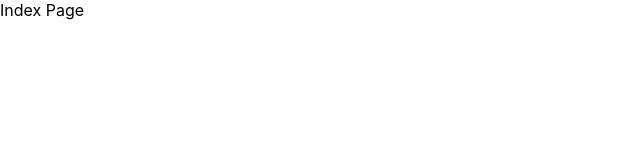
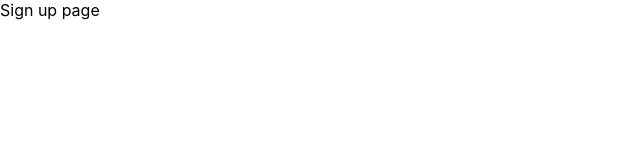
Before and after one commit to KoneeVibes/clubify, a JavaScript app: page / in a window 1280 px wide. Shown: the top 160 px of the page, without its empty margins (0-640 px from the left). Built offline with nearby package versions, Linux system fonts and the light colour scheme; the HTML template or start-up script is replaced by a standard one.

Commit message:
changed index page to signup

```diff
--- a/src/pages/authentication/signup/index.js
+++ b/src/pages/authentication/signup/index.js
@@ -3,7 +3,7 @@ import { SignUpWrapper } from "./styled";
 export const SignUp = () => {
     return (
         <SignUpWrapper>
-            Index Page
+            Sign up page
         </SignUpWrapper>
     )
 }
```
